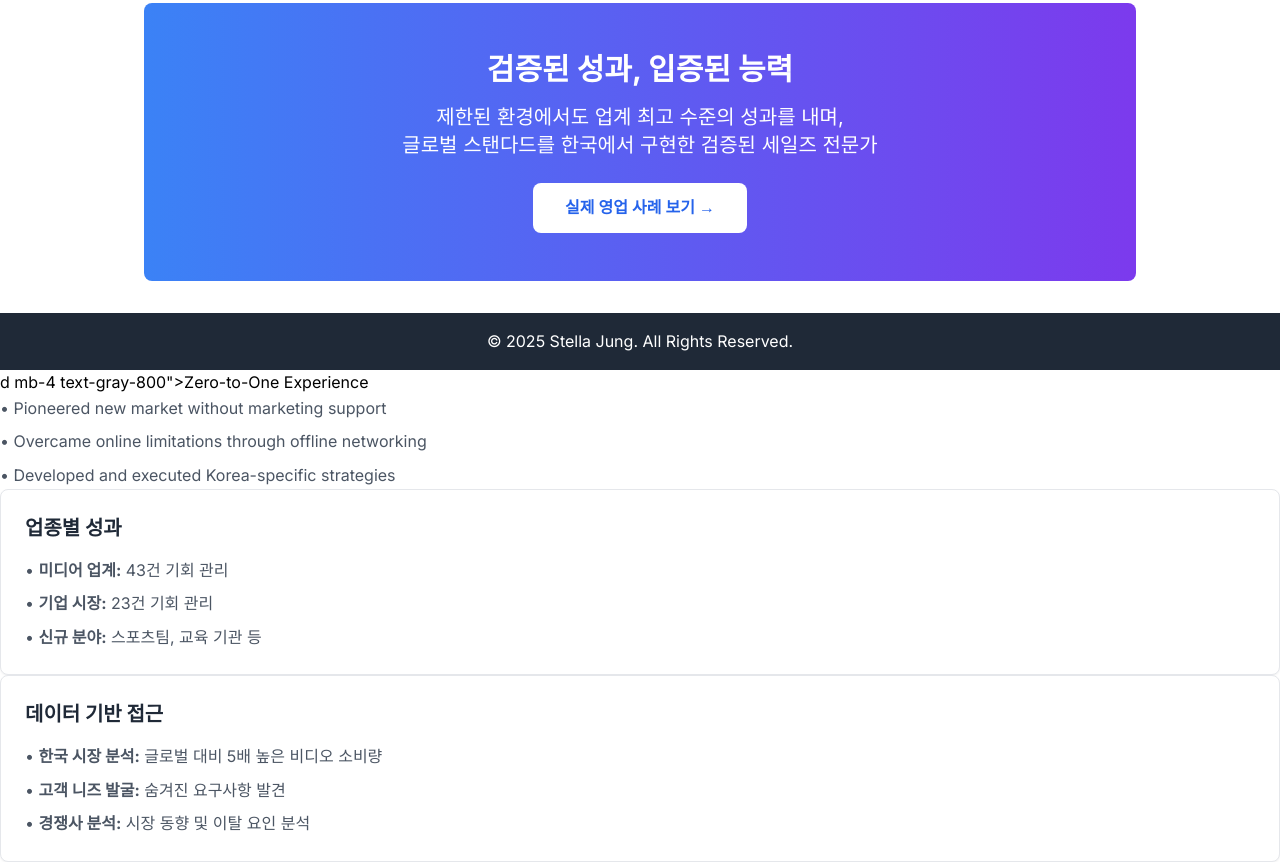
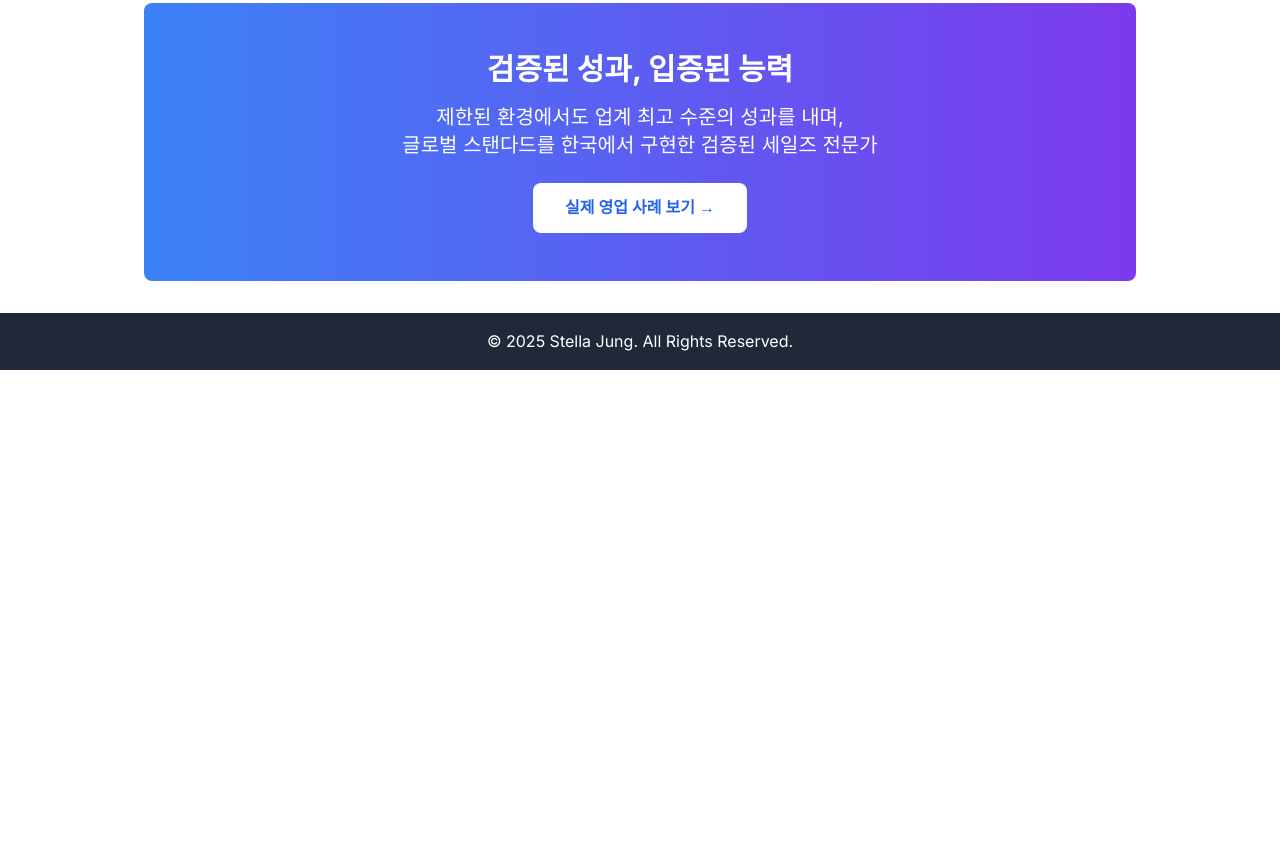
Before and after one commit to Stella-myweb/kr_st, a plain HTML site: page performance-summary.html in a window 1280 px wide. Shown: the part 2643-3505 px from the top of the page. After the commit the page ends 3013 px from the top, so only its background shows below. Drawn offline with nearby package versions, Linux system fonts and the light colour scheme.

Commit message:
Update performance-summary.html

```diff
--- a/performance-summary.html
+++ b/performance-summary.html
@@ -622,42 +622,3 @@
         }
     </style>
 </body>
-</html>d mb-4 text-gray-800">Zero-to-One Experience</h3>
-                        <ul class="space-y-2 text-gray-600">
-                            <li>• Pioneered new market without marketing support</li>
-                            <li>• Overcame online limitations through offline networking</li>
-                            <li>• Developed and executed Korea-specific strategies</li>
-                        </ul>
-                    </div>
-                </div>
-
-                <div class="bg-white p-6 rounded-lg border border-gray-200 shadow-sm">
-                    <div class="lang-section active" data-lang="ko">
-                        <h3 class="text-xl font-bold mb-4 text-gray-800">업종별 성과</h3>
-                        <ul class="space-y-2 text-gray-600">
-                            <li>• <strong>미디어 업계:</strong> 43건 기회 관리</li>
-                            <li>• <strong>기업 시장:</strong> 23건 기회 관리</li>
-                            <li>• <strong>신규 분야:</strong> 스포츠팀, 교육 기관 등</li>
-                        </ul>
-                    </div>
-                    <div class="lang-section" data-lang="en">
-                        <h3 class="text-xl font-bold mb-4 text-gray-800">Industry-Specific Performance</h3>
-                        <ul class="space-y-2 text-gray-600">
-                            <li>• <strong>Media Industry:</strong> 43 opportunities managed</li>
-                            <li>• <strong>Enterprise Market:</strong> 23 opportunities managed</li>
-                            <li>• <strong>New Verticals:</strong> Sports teams, educational institutions</li>
-                        </ul>
-                    </div>
-                </div>
-
-                <div class="bg-white p-6 rounded-lg border border-gray-200 shadow-sm">
-                    <div class="lang-section active" data-lang="ko">
-                        <h3 class="text-xl font-bold mb-4 text-gray-800">데이터 기반 접근</h3>
-                        <ul class="space-y-2 text-gray-600">
-                            <li>• <strong>한국 시장 분석:</strong> 글로벌 대비 5배 높은 비디오 소비량</li>
-                            <li>• <strong>고객 니즈 발굴:</strong> 숨겨진 요구사항 발견</li>
-                            <li>• <strong>경쟁사 분석:</strong> 시장 동향 및 이탈 요인 분석</li>
-                        </ul>
-                    </div>
-                    <div class="lang-section" data-lang="en">
-                        <h3 class="text-xl font-bol
```
